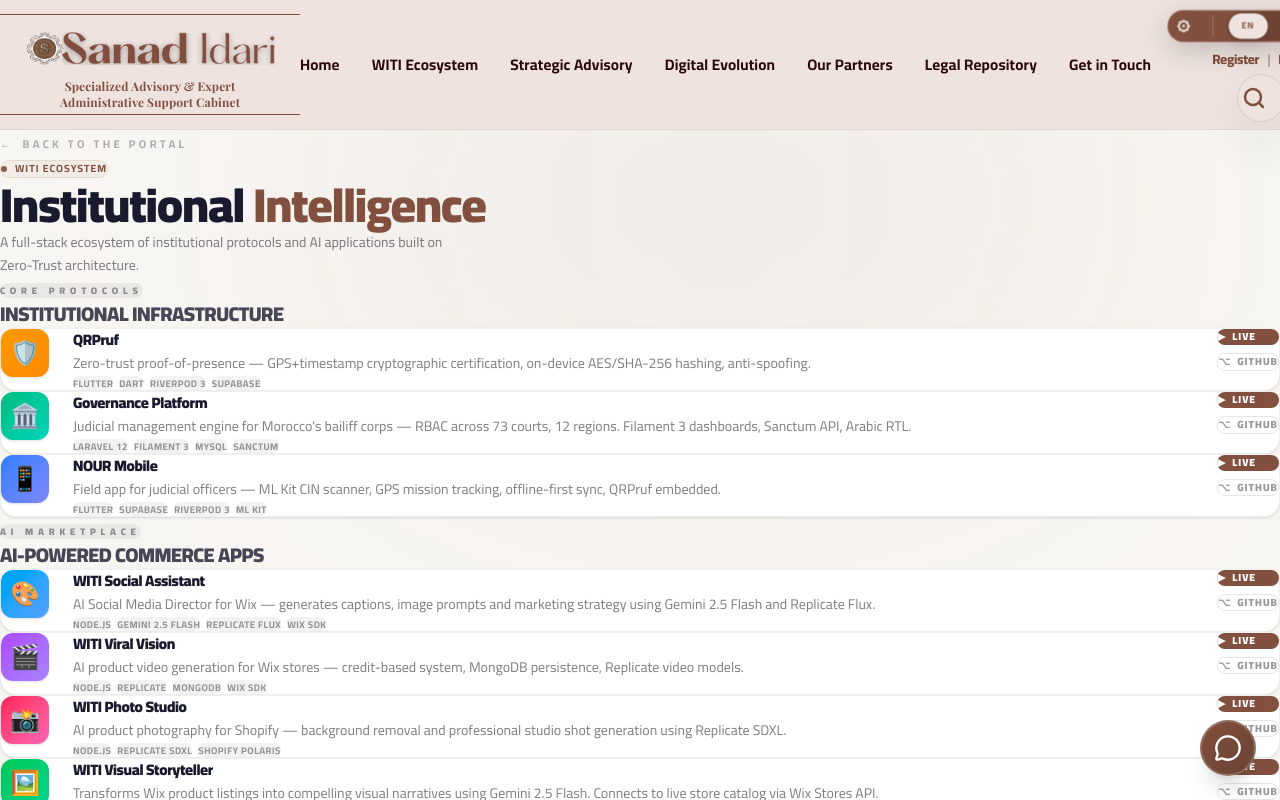
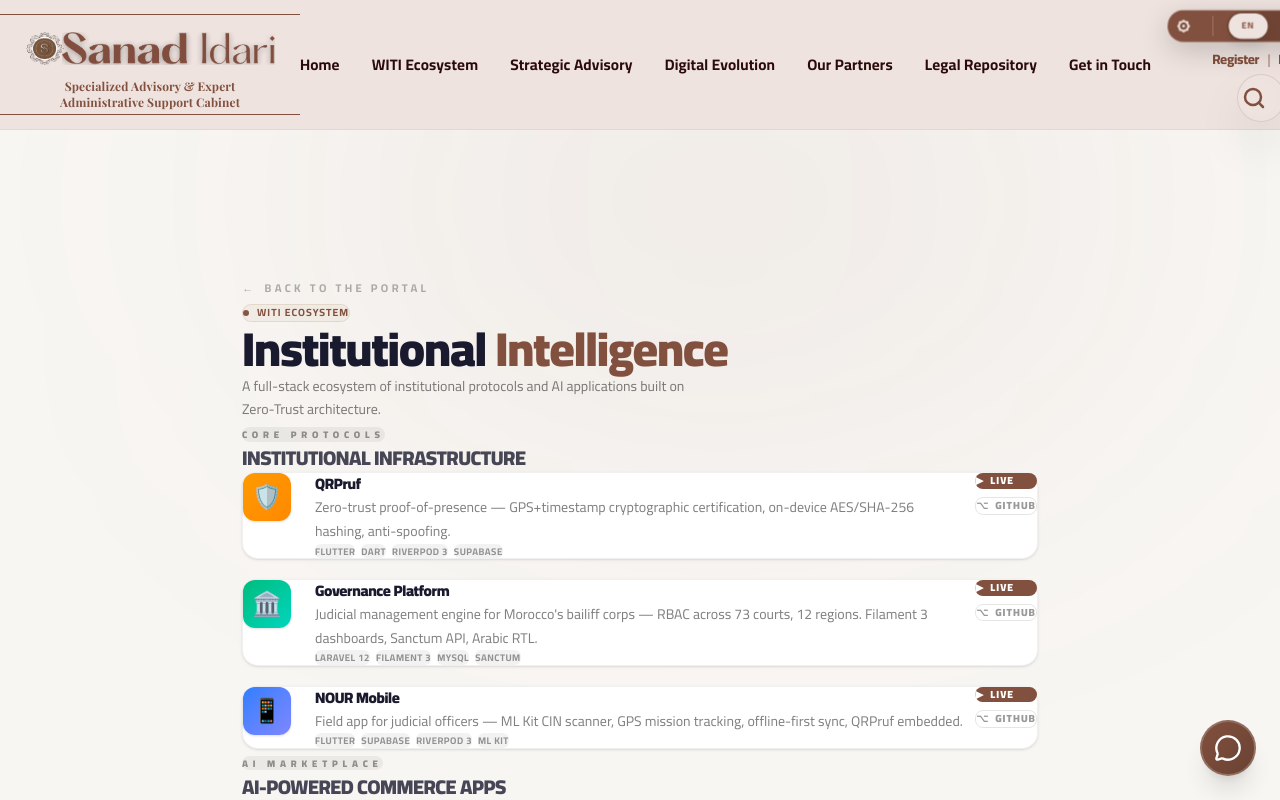
Before and after one commit to sanadidari/sanadidari, a Next.js app: page /witi in a window 1280 px wide. Shown: the top 800 px of the page. Built offline with nearby package versions, Linux system fonts and the light colour scheme.

Commit message:
fix: use inline styles for centering - bypass Tailwind v4 purging

```diff
--- a/src/app/witi/page.tsx
+++ b/src/app/witi/page.tsx
@@ -229,7 +229,7 @@
                 <div className={`absolute top-0 left-1/4 w-[800px] h-[400px] rounded-full blur-[160px] ${isDark ? "bg-[var(--accent-primary)]/5" : "bg-[var(--accent-primary)]/8"}`} />
             </div>
 
-            <div className="relative z-10 px-8 sm:px-20 md:px-36 lg:px-56 xl:px-72 pt-36 pb-24">
+            <div className="relative z-10 pt-36 pb-24" style={{ maxWidth: '860px', margin: '0 auto', padding: '9rem 2rem 6rem' }}>
 
                 {/* Back */}
                 <motion.a
@@ -295,7 +295,7 @@
                             </motion.div>
 
                             {/* App cards */}
-                            <div className="space-y-5">
+                            <div style={{ display: 'flex', flexDirection: 'column', gap: '1.25rem' }}>
                                 {cat.apps.map((app, idx) => (
                                     <motion.div
                                         key={app.id}
```
